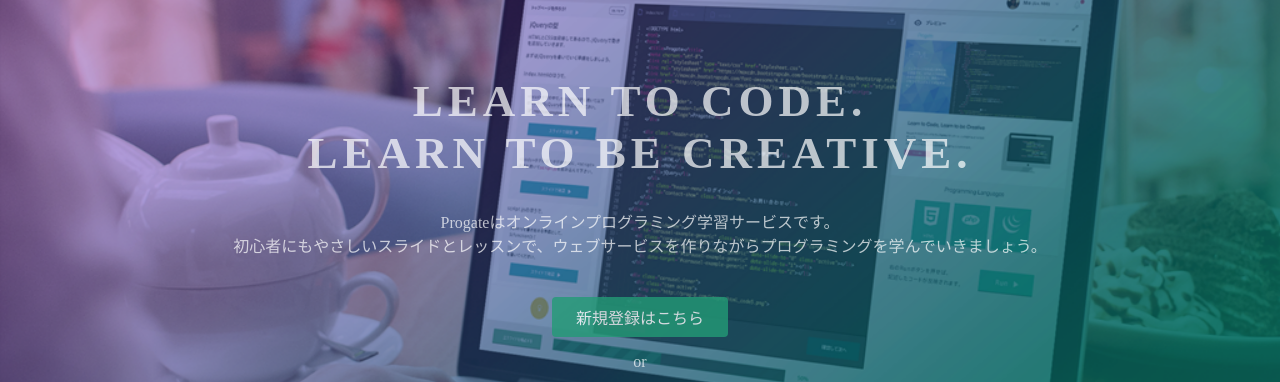
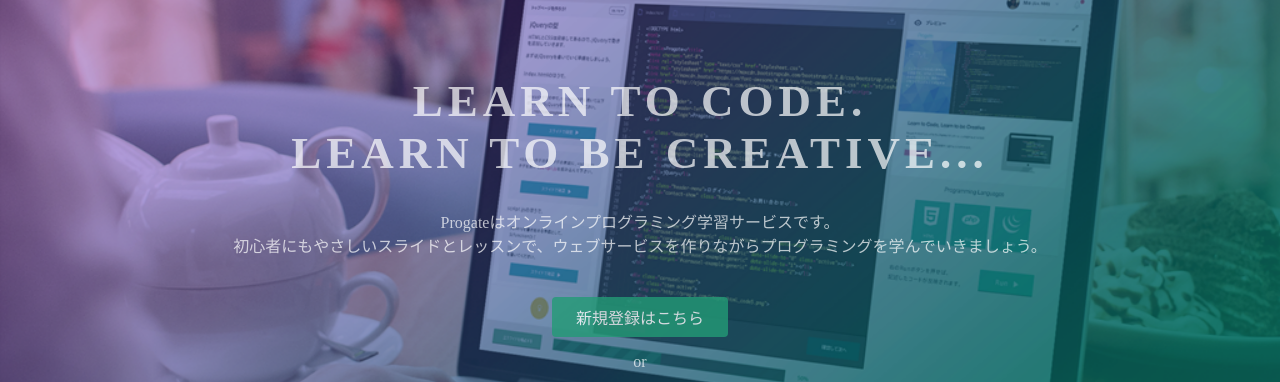
Before and after one commit to ntaroke/ntaroke.github.io, a plain HTML site: page index.html in a window 1280 px wide. Shown: the part 135-517 px from the top of the page. Drawn offline with Linux system fonts and the light colour scheme.

Commit message:
Update index.html

```diff
--- a/index.html
+++ b/index.html
@@ -23,7 +23,7 @@
   </header>
   <div class="top-wrapper">
     <div class="container">
-      <h1>LEARN TO CODE.<br>LEARN TO BE CREATIVE.</h1>
+      <h1>LEARN TO CODE.<br>LEARN TO BE CREATIVE...</h1>
       <p>Progateはオンラインプログラミング学習サービスです。<br>初心者にもやさしいスライドとレッスンで、ウェブサービスを作りながらプログラミングを学んでいきましょう。</p>
       <div class="btn-wrapper">
         <a href="#" class="btn signup">新規登録はこちら</a>
```
